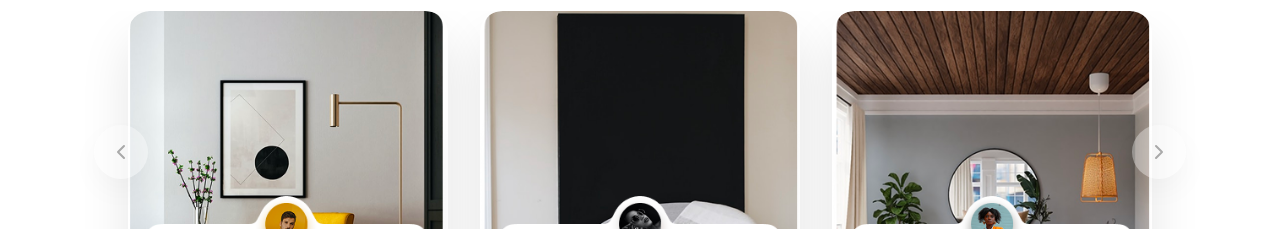
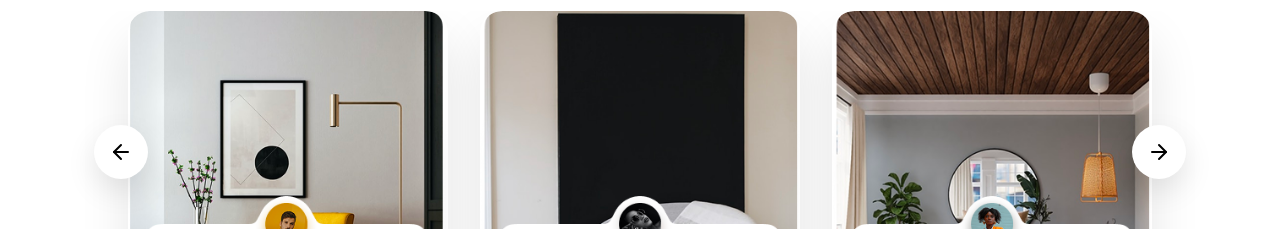
Before and after one commit to fahrezaaboy/Parto, a React (Vite) app: page / in a window 1280 px wide. Shown: the part 4140-4369 px from the top of the page. Built offline with nearby package versions, Linux system fonts and the light colour scheme.

Commit message:
perbaikan styling

```diff
--- a/src/components/Testimonials/Testimonials.css
+++ b/src/components/Testimonials/Testimonials.css
@@ -157,11 +157,9 @@
   align-items: center;
   justify-content: center;
   box-shadow: 0 12px 30px rgba(0, 0, 0, 0.1);
-  color: #1e1e1e;
+  color: #000000;
   transition: background 0.3s ease, color 0.3s ease;
   z-index: 2;
-  border: none;
-  cursor: pointer;
 }
 
 .testimonials-arrow:hover {
@@ -170,9 +168,10 @@
 }
 
 .testimonials-arrow:disabled {
-  opacity: 0.35;
+  opacity: 1;
   cursor: not-allowed;
 }
+
 
 .testimonials-arrow--left {
   left: 70px;
--- a/src/components/Testimonials/Testimonials.jsx
+++ b/src/components/Testimonials/Testimonials.jsx
@@ -1,6 +1,6 @@
 import { useEffect, useRef, useState } from 'react';
 import { motion } from 'framer-motion';
-import { FiChevronLeft, FiChevronRight } from 'react-icons/fi';
+import { FiArrowLeft, FiArrowRight } from 'react-icons/fi';
 import slide1 from '../../assets/images/Testimoni/1.png';
 import slide2 from '../../assets/images/Testimoni/2.png';
 import slide3 from '../../assets/images/Testimoni/3.png';
@@ -134,7 +134,7 @@ export default function Testimonials() {
             disabled={!canPrev}
             aria-label="Previous testimonials"
           >
-            <FiChevronLeft size={24} />
+            <FiArrowLeft size={24} />
           </button>
 
           <div className="testimonials-slider-wrapper">
@@ -157,7 +157,7 @@ export default function Testimonials() {
             disabled={!canNext}
             aria-label="Next testimonials"
           >
-            <FiChevronRight size={24} />
+            <FiArrowRight size={24} />
           </button>
         </div>
       </div>
```
